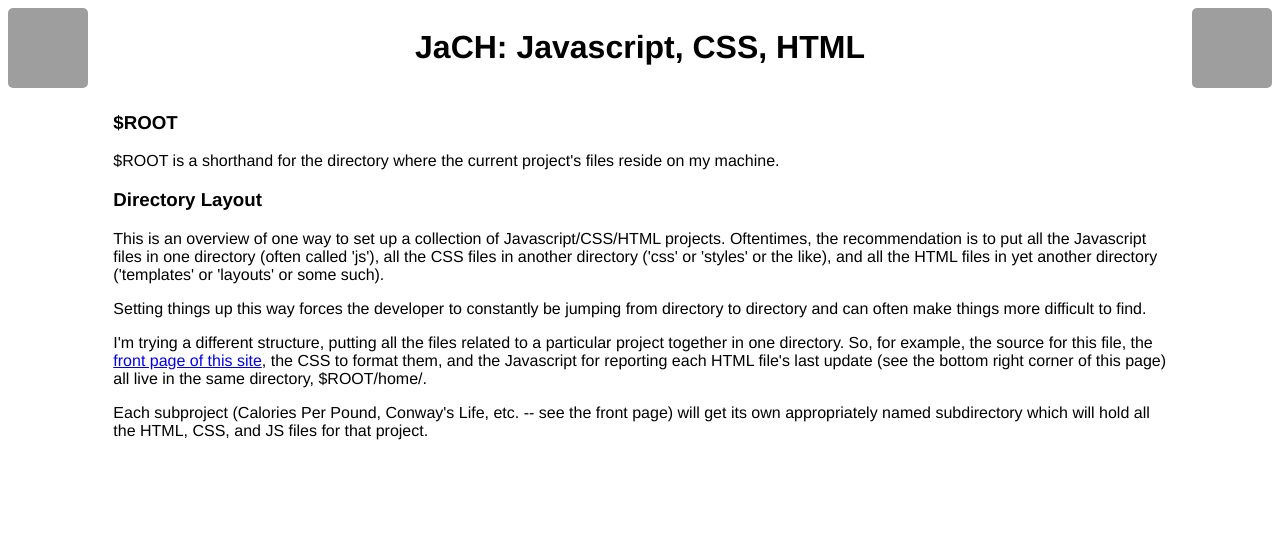
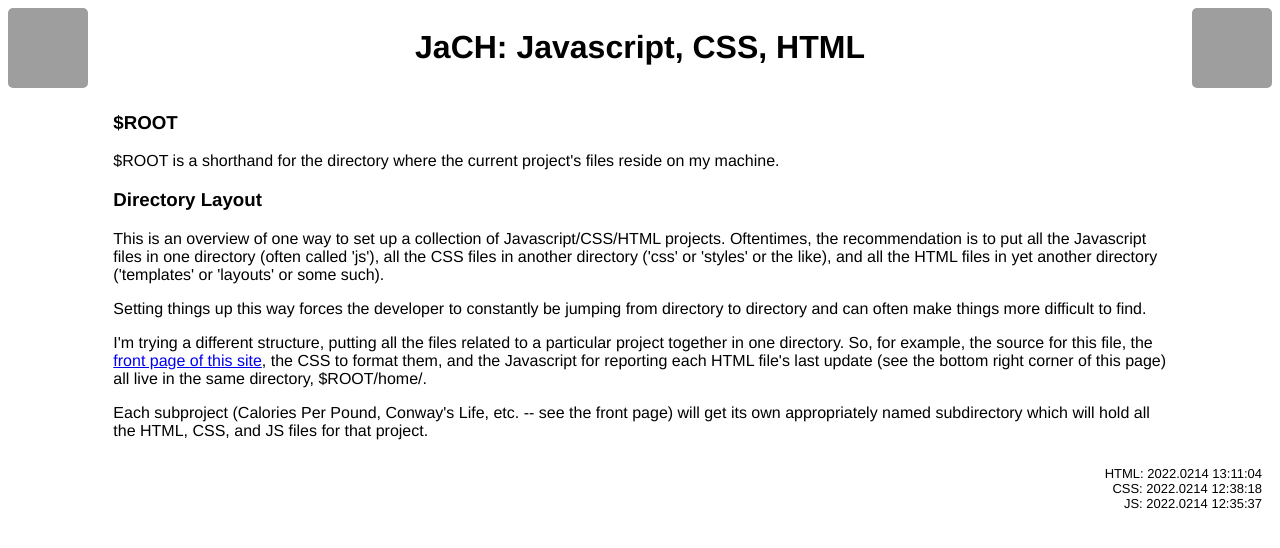
Before and after one commit to tbarron/tbarron.github.io, a Jekyll site: the page home/overview.html, which Jekyll copies as it is, in a window 1280 px wide, cut to the strip 0-548 px from the top of the page. Built offline with Jekyll 4.4.1, drawn with Linux system fonts in a browser that asks for light colours; grey boxes are pictures that could not be loaded.

Commit message:
Update management

```diff
--- a/home/overview.html
+++ b/home/overview.html
@@ -1,5 +1,5 @@
 <!DOCTYPE html>
-<script id="updated">Updated: "2022.0214 08:18:14"</script>
+<script id="updated">Updated: "2022.0214 13:11:04"</script>
 <html>
   <head>
   <meta charset="UTF-8">
@@ -12,6 +12,7 @@
     <script src="index.js"></script>
   </head>
   <body>
+    <div class="cssmeta" hidden></div>
     <div class="container">
       <!-- <header id="header"> -->
 
```
